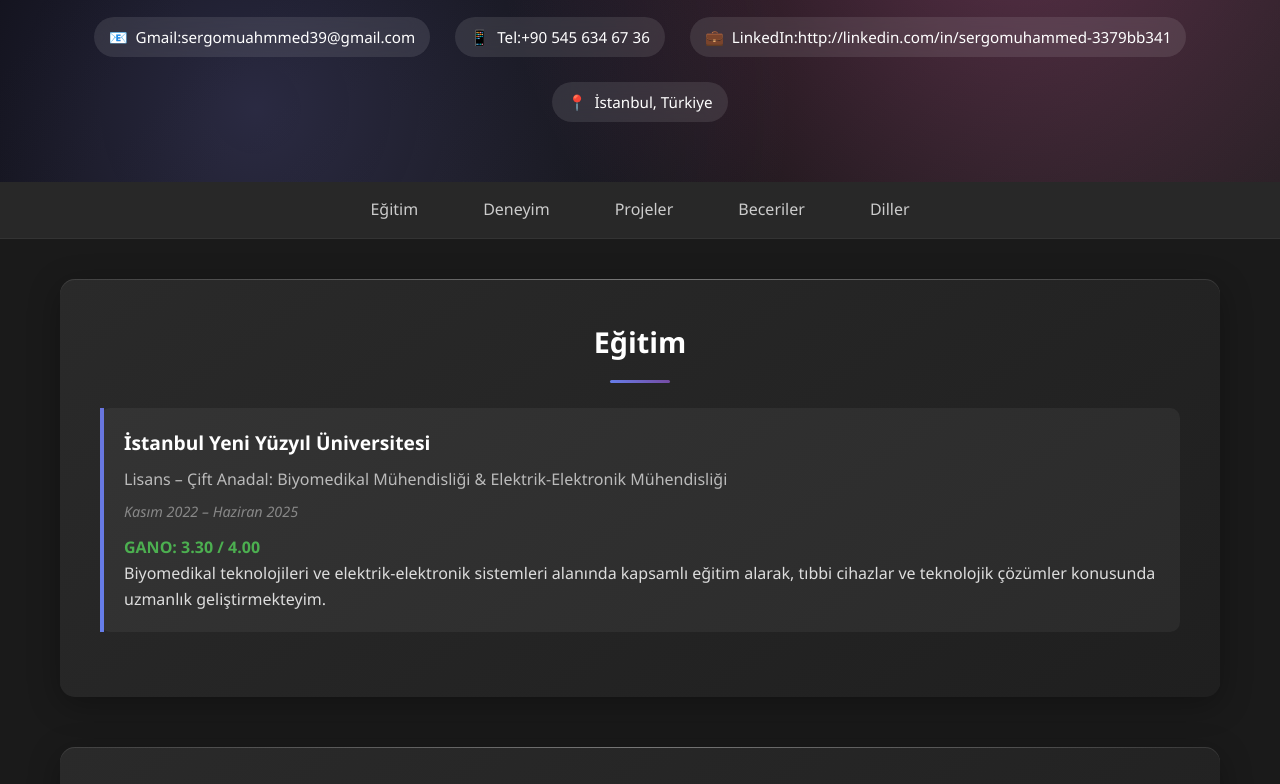
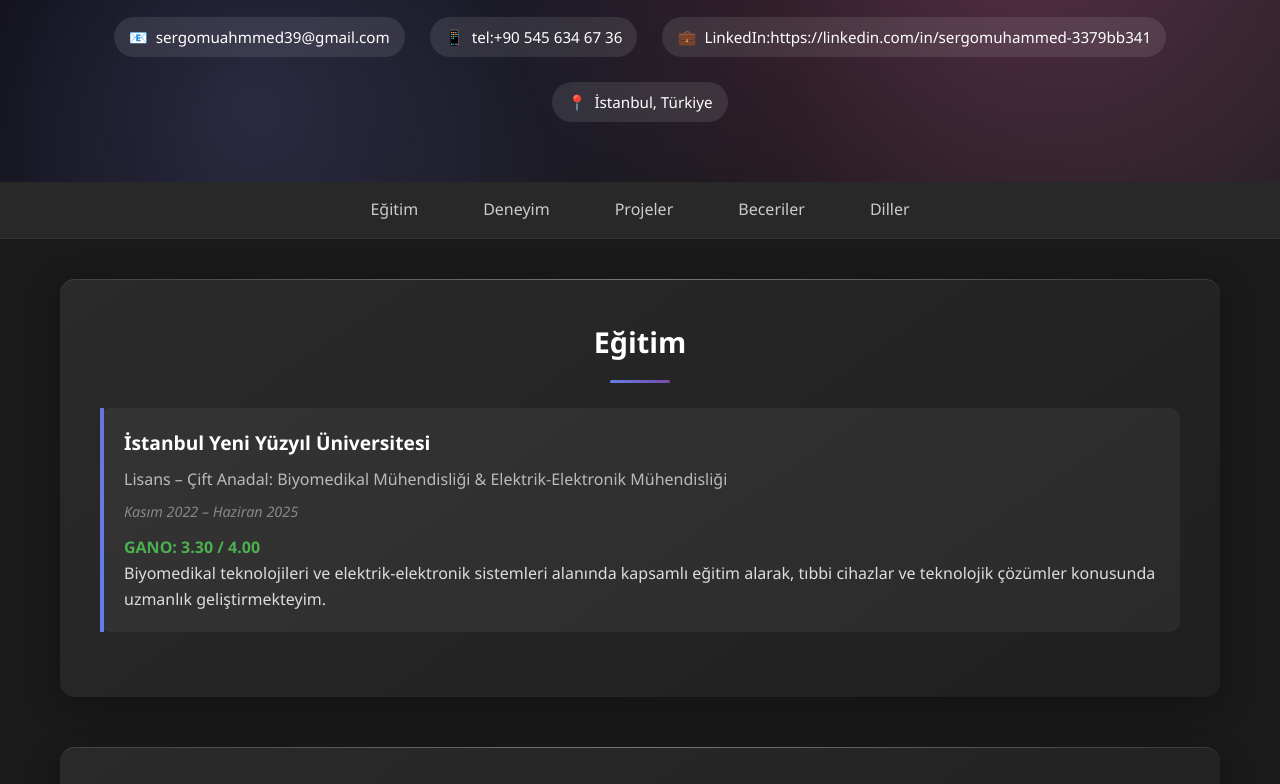
Before and after one commit to siyarmr/personel_website, a plain HTML site: page index.html in a window 1280 px wide. Shown: the part 183-967 px from the top of the page. Drawn offline with Linux system fonts and the light colour scheme.

Commit message:
Update index.html

```diff
--- a/index.html
+++ b/index.html
@@ -463,15 +463,15 @@
                 <div class="contact-info">
                     <div class="contact-item">
                         <span>📧</span>
-                        <a href="mailto:sergomuahmmed39@gmail.com">Gmail:sergomuahmmed39@gmail.com</a>
+                        <a href="mailto:sergomuahmmed39@gmail.com">sergomuahmmed39@gmail.com</a>
                     </div>
                     <div class="contact-item">
                         <span>📱</span>
-                        <a href="tel:+905456346736">Tel:+90 545 634 67 36</a>
+                        <a href="tel:+905456346736">tel:+90 545 634 67 36</a>
                     </div>
                     <div class="contact-item">
                         <span>💼</span>
-                        <a href="http://linkedin.com/in/sergomuhammed-3379bb341" target="_blank">LinkedIn:http://linkedin.com/in/sergomuhammed-3379bb341</a>
+                        <a href="https://linkedin.com/in/sergomuhammed-3379bb341" target="_blank">LinkedIn:https://linkedin.com/in/sergomuhammed-3379bb341</a>
                     </div>
                     <div class="contact-item">
                         <span>📍</span>
```
